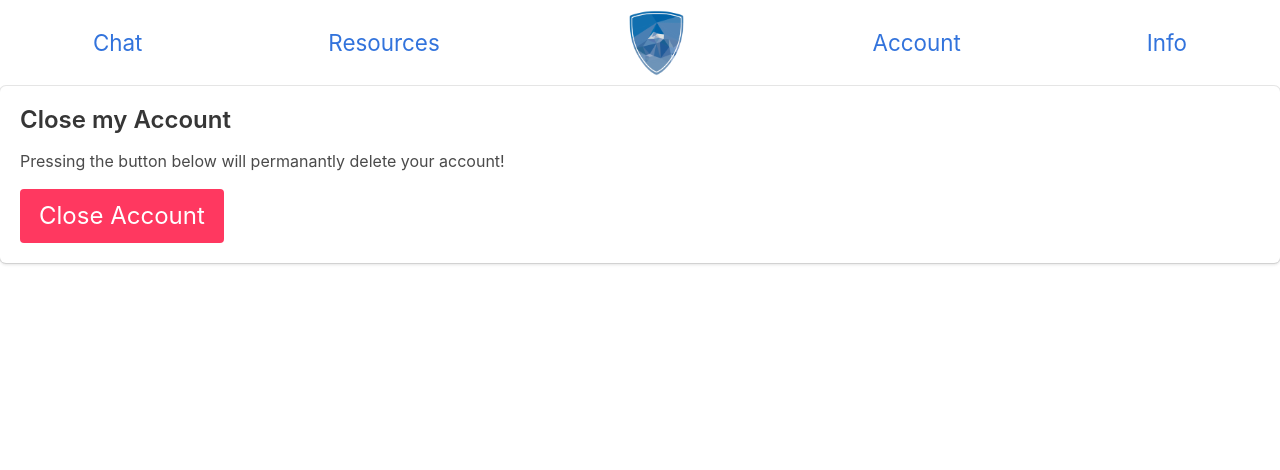
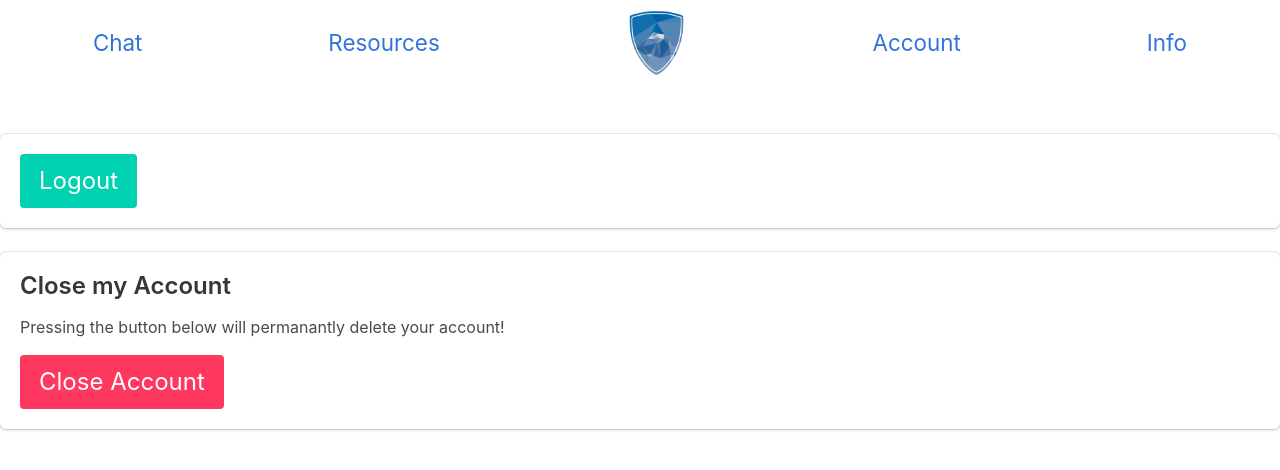
Before and after one commit to the-flying-circus/HackMIT2018, a Flask app: page /account in a window 1280 px wide. Shown: the top 470 px of the page. Run offline with Flask 2, Linux system fonts and the light colour scheme; the visitor is signed in with stand-in values (Sample User, id 1); some libraries are stand-ins or nearby versions.

Commit message:
Add logout button

```diff
--- a/templates/account.html
+++ b/templates/account.html
@@ -1,9 +1,16 @@
 {% extends "base.html" %}
 
 {% block content %}
+<div class="box" style="margin-top:3em;">
+    <form method="post" action="/logout">
+        <button class="button is-primary is-large">Logout</button>
+    </form>
+</div>
 <div class="box">
     <h3>Close my Account</h3>
     <p>Pressing the button below will permanantly delete your account!</p>
-    <button class="button is-danger is-large">Close Account</button>
+    <form method="post" action="/destroy">
+        <button class="button is-danger is-large">Close Account</button>
+    </form>
 </div>
 {% endblock %}
```
